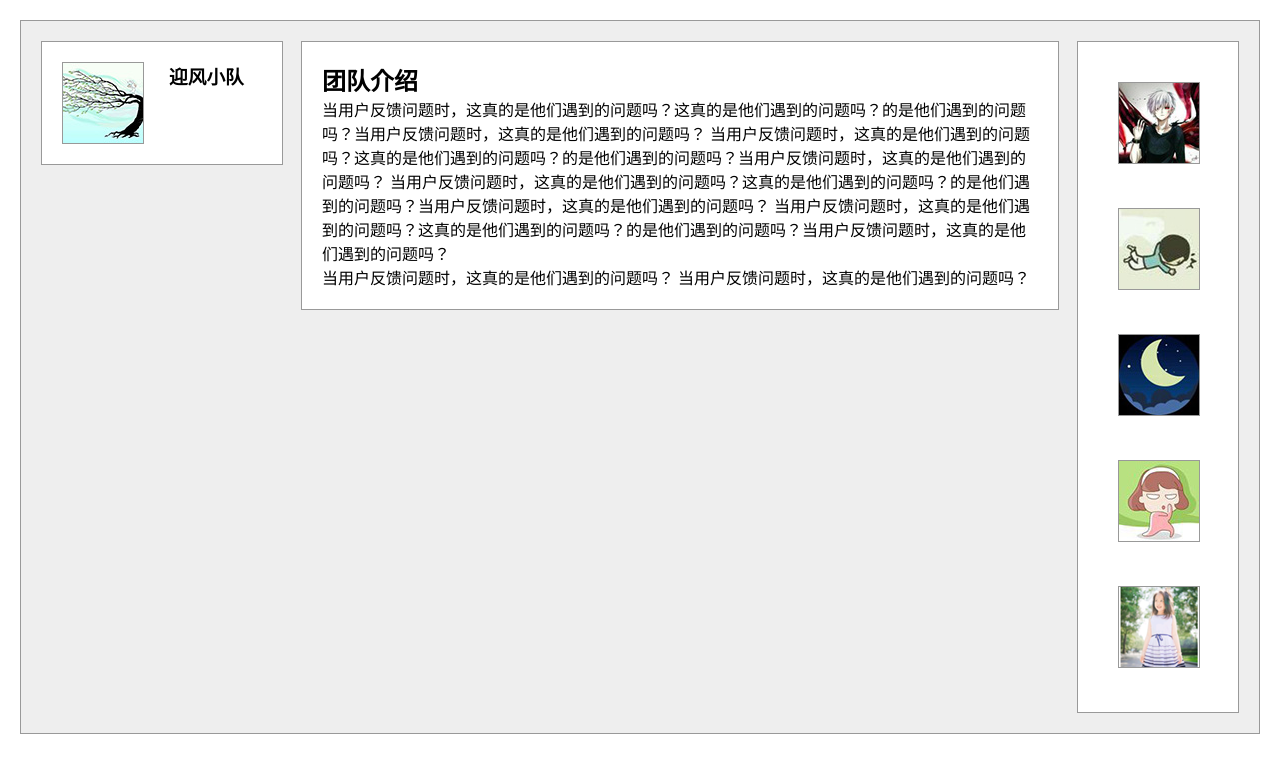
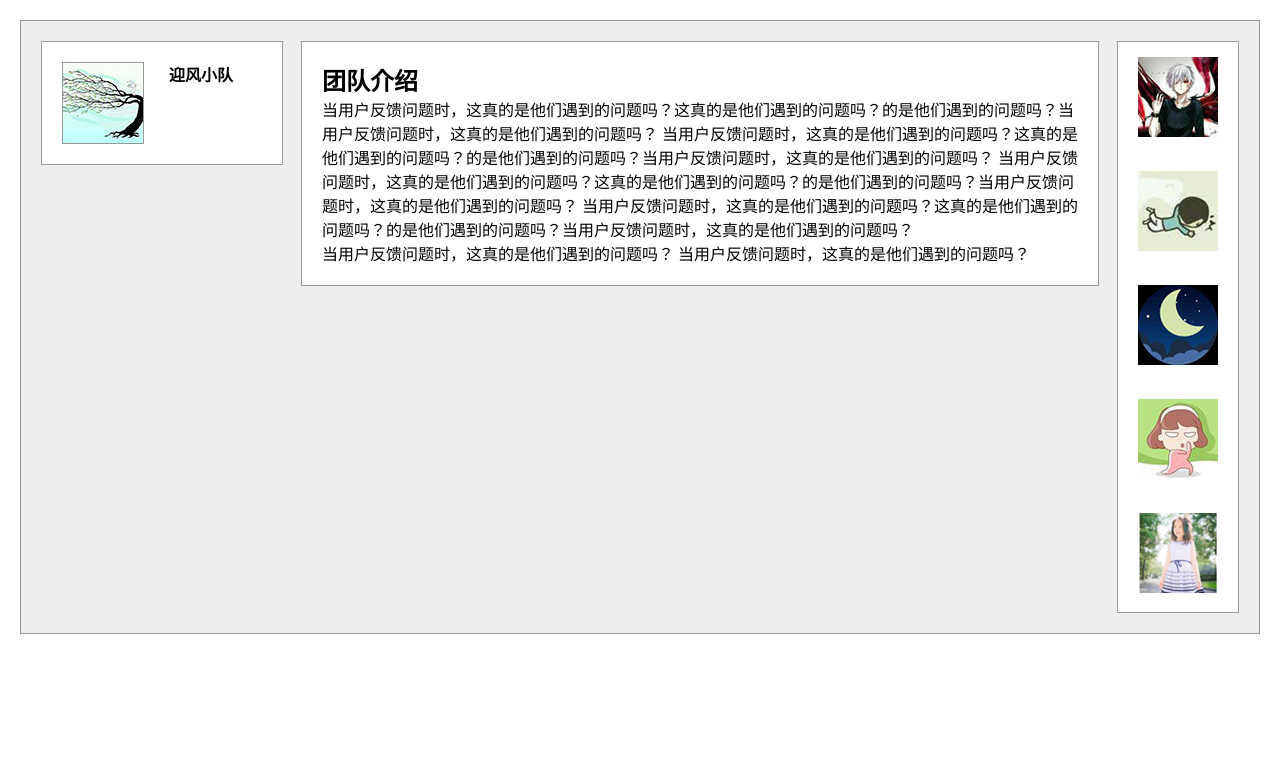
Before and after one commit to amumustyle/ifebaidu2016, a plain HTML site: page task_1_3/task_1_3.html in a window 1280 px wide. Drawn offline with Linux system fonts and the light colour scheme.

Commit message:
wn修改

```diff
--- a/task_1_3/task_1_3.css
+++ b/task_1_3/task_1_3.css
@@ -1,6 +1,8 @@
 *{margin: 0;padding:0;}/*清除浏览器默认样式*/
-.wrap,.left,.mainbody,.right{
+        .wrap,.left,.right,.mainbody{
             border: 1px solid #999;
+        }
+        .wrap,.left,.mainbody{
             padding:20px;
         }
         .wrap{
@@ -13,32 +15,31 @@
             background: white;
             float: left;
         }
-
-.right{
-    width: 120px;
-    background: white;
-    float: right;
-}
-
-.mainbody{
-	background: white;
-    margin-left: 260px;
-    margin-right:180px;
-}
-
-.logo{
+        .left .logo{
             width: 80px;
             height: 80px;
             float: left;
             border: 1px solid #999;
         }
-.teamname{
-    float: left;
-    margin-left: 25px;
+        .left .teamname{
+            overflow: hidden;
+            font-size: 16px;
+            padding-left:25px;
         }
-.members{
-    border: 1px solid #999;
+        .right{
+            width: 120px;
+            background: white;
+            float: right;
+
+        }
+        .right .members{
             width: 80px;
             height: 80px;
-    margin:20px;
+            padding:15px 20px;
         }
+        .mainbody{
+            min-width: 200px;
+            background: white;
+            margin-left: 260px;
+            margin-right:140px;
+        }
```
Lines whose indentation alone changed are shown as unchanged.
